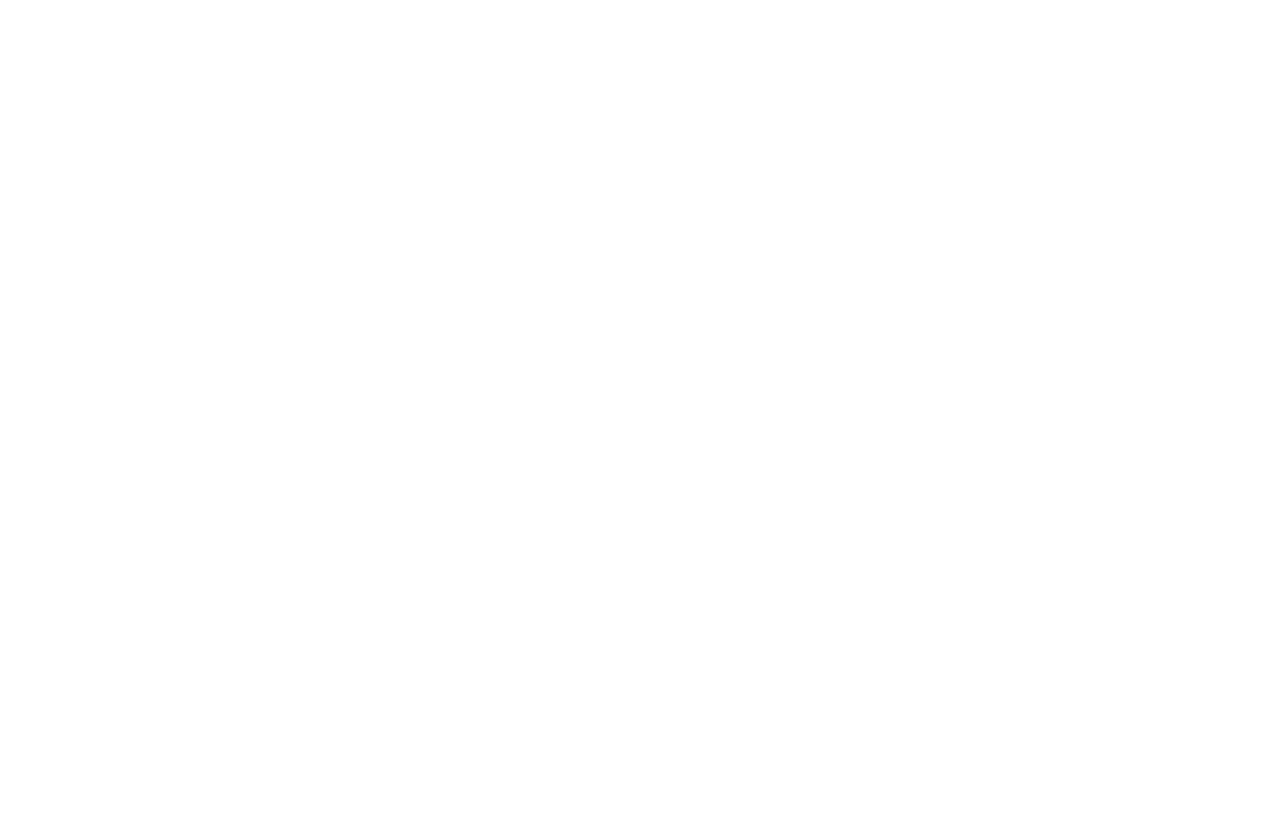
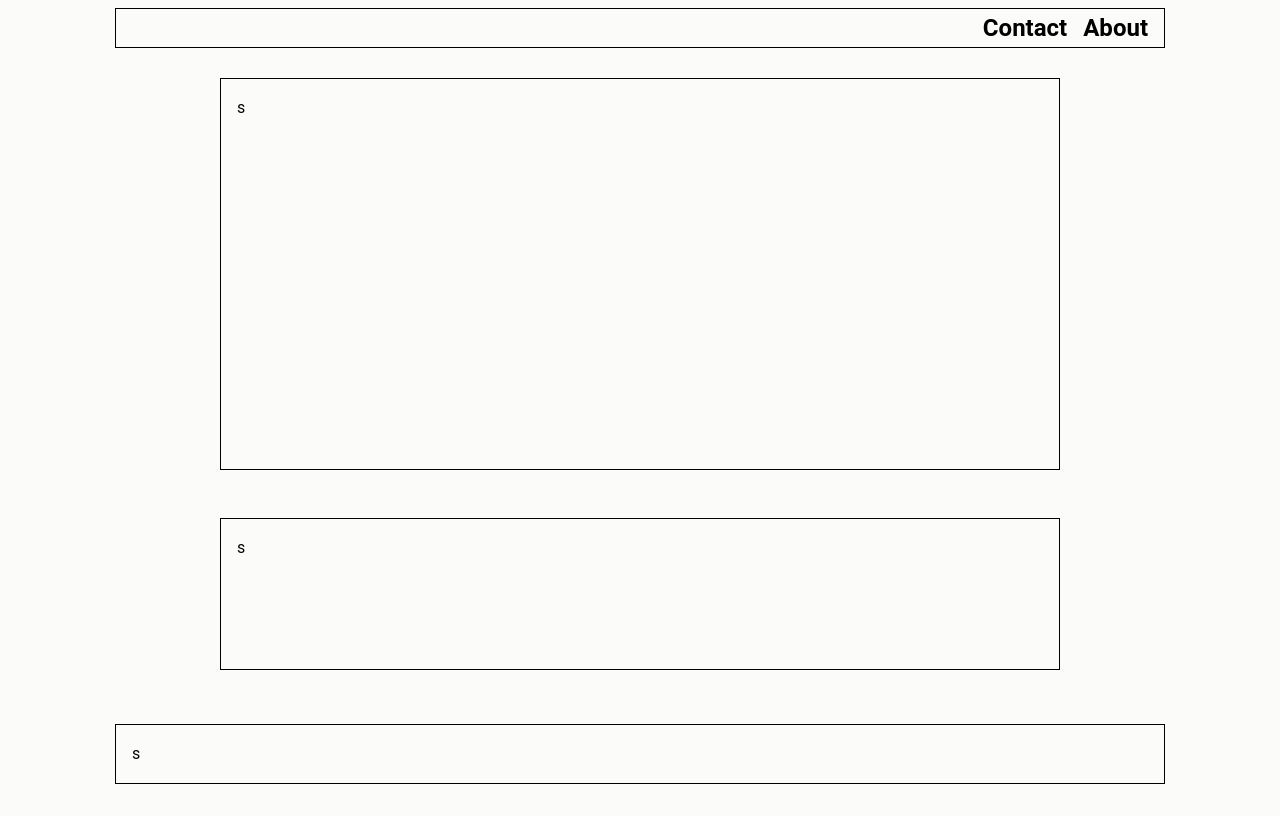
Before and after one commit to Salomonik/Code-Institute-Project-2, a plain HTML site: page index.html in a window 1280 px wide. Drawn offline with Linux system fonts and the light colour scheme.

Commit message:
add: general css styling and html structure

```diff
--- a/css/style.css
+++ b/css/style.css
@@ -0,0 +1,155 @@
+@import url('https://fonts.googleapis.com/css2?family=Fjalla+One&family=Roboto:ital,wght@0,100;0,300;0,400;0,500;0,700;0,900;1,100;1,300;1,400;1,500;1,700;1,900&display=swap') *,
+
+*,
+*::before,
+*::after {
+	box-sizing: border-box;
+}
+
+:root {
+	--background-color: #FBFCFA;
+	--primary-color: #899C73;
+	--secondary-color: #B2B2C8;
+	--accent-color: #AA8DAE;
+
+	--font-primary: 'Fjalla One', sans-serif;
+	--font-secondary: 'Roboto', sans-serif;
+
+	--font-size-small: 0.8rem;
+	--font-size-normal: 1rem;
+	--font-size-large: 1.2rem;
+	--font-size-extra-large: 1.5rem;
+
+	--line-height-normal: 1.6;
+	--line-height-heading: 1.3;
+	--word-spacing-normal: 0.5px;
+
+	--font-weight-light: 300;
+	--font-weight-normal: 400;
+	--font-weight-medium: 500;
+	--font-weight-bold: 700;
+
+	--padding-small: 0.25rem;
+	--padding-half: 0.5rem;
+	--padding-normal: 1rem;
+	--padding-large: 1.5rem;
+
+	--margin-small: 0.25rem;
+	--margin-half: 0.5rem;
+	--margin-normal: 1rem;
+	--margin-large: 1.5rem;
+}
+
+body {
+	max-width: 1050px;
+	height: 100dvh;
+	background-color: var(--background-color);
+
+	margin-inline: auto;
+	font-family: var(--font-secondary);
+	/* Roboto as the primary font for the body */
+	font-weight: var(--font-weight-normal);
+	font-size: var(--font-size-normal);
+	line-height: var(--line-height-normal);
+	word-spacing: var(--word-spacing-normal);
+
+	display: flex;
+	flex-direction: column;
+	justify-content: space-between;
+
+}
+
+h1,
+h2,
+h3,
+h4,
+h5,
+h6 {
+	font-family: var(--font-primary);
+	/* Fjalla One for headings */
+	line-height: var(--line-height-heading);
+	margin-top: var(--spacing-normal);
+	margin-bottom: var(--spacing-normal);
+}
+
+h1 {
+	font-size: 2.5rem;
+	/* Example size, adjust as needed */
+	font-weight: var(--font-weight-bold);
+}
+
+h2 {
+	font-size: 2rem;
+	font-weight: var(--font-weight-medium);
+}
+
+h3 {
+	font-size: 1.75rem;
+	font-weight: var(--font-weight-medium);
+}
+
+h4 {
+	font-size: 1.5rem;
+	font-weight: var(--font-weight-normal);
+}
+
+h5 {
+	font-size: 1.25rem;
+	font-weight: var(--font-weight-normal);
+}
+
+h6 {
+	font-size: var(--font-size-normal);
+	/* Matching body font size */
+	font-weight: var(--font-weight-light);
+}
+
+p {
+	margin-top: var(--spacing-normal);
+	margin-bottom: var(--spacing-normal);
+}
+
+a {
+	color: black;
+	font-size: var(--font-size-extra-large);
+	font-weight: var(--font-weight-bold);
+	text-decoration: none;
+	/* Removes underline from links */
+}
+
+a:hover {
+	text-decoration: underline;
+	/* Adds underline on hover for better UX */
+}
+
+/* Navbar */
+
+.navbar {
+	display: flex;
+	justify-content: space-between;
+	border: 1px solid black;
+}
+
+#nav-list {
+	display: flex;
+	gap: 1rem;
+	padding-inline: 1rem;
+}
+
+/* Main */
+main {
+	min-width: 100px;
+	width: 80%;
+	height: 80%;
+	display: grid;
+	margin-inline: auto;
+	grid-template-rows: 1fr 200px;
+
+}
+.wrapper {
+	border: 1px solid black;
+
+
+	margin-block: var(--margin-large);
+	padding:var(--padding-normal) ;
+}
--- a/index.html
+++ b/index.html
@@ -9,22 +9,28 @@
 </head>
 
 <body>
+
 	<header>
-		<nav>
-
+		<nav class="navbar">
+			<div id="logo"></div>
+			<div id="nav-list">
+				<a href="">Contact</a>
+				<a href="">About</a>
+			</div>
 		</nav>
 	</header>
 	<main>
+<div class="wrapper">
+s
+</div>
 
-
-
-		<section>
-
-		</section>
+<div class="wrapper">
+s
+</div>
 
 	</main>
-	<footer>
-
+	<footer class="wrapper">
+s
 	</footer>
 
 
```
Also changed, not shown: assets/images/background/509e31be-57e6-4365-b88d-379f1df10dfa.webp (added).
